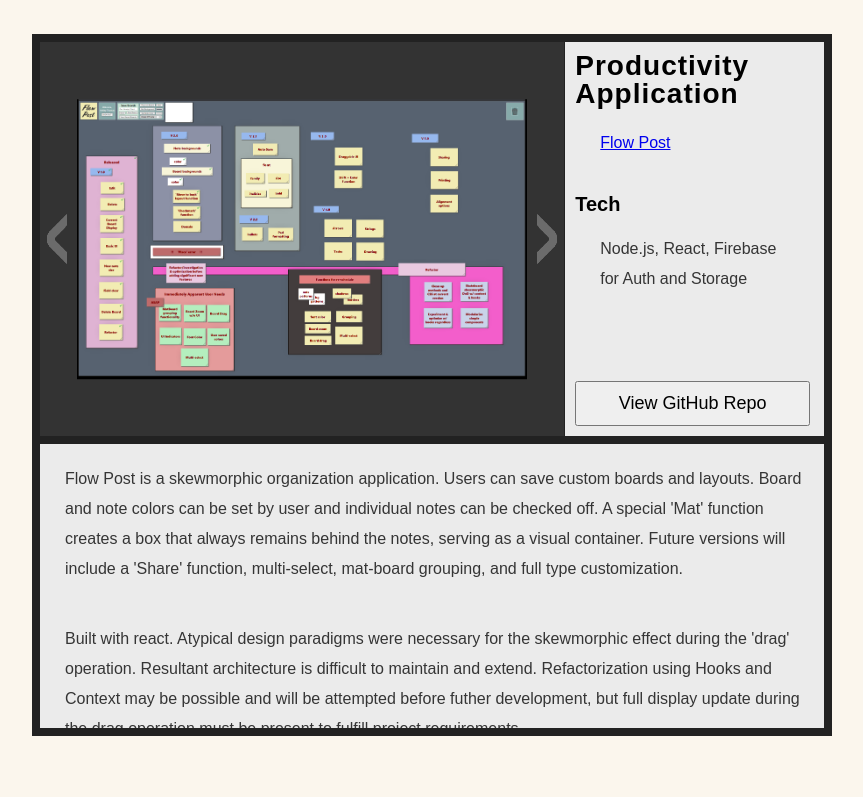
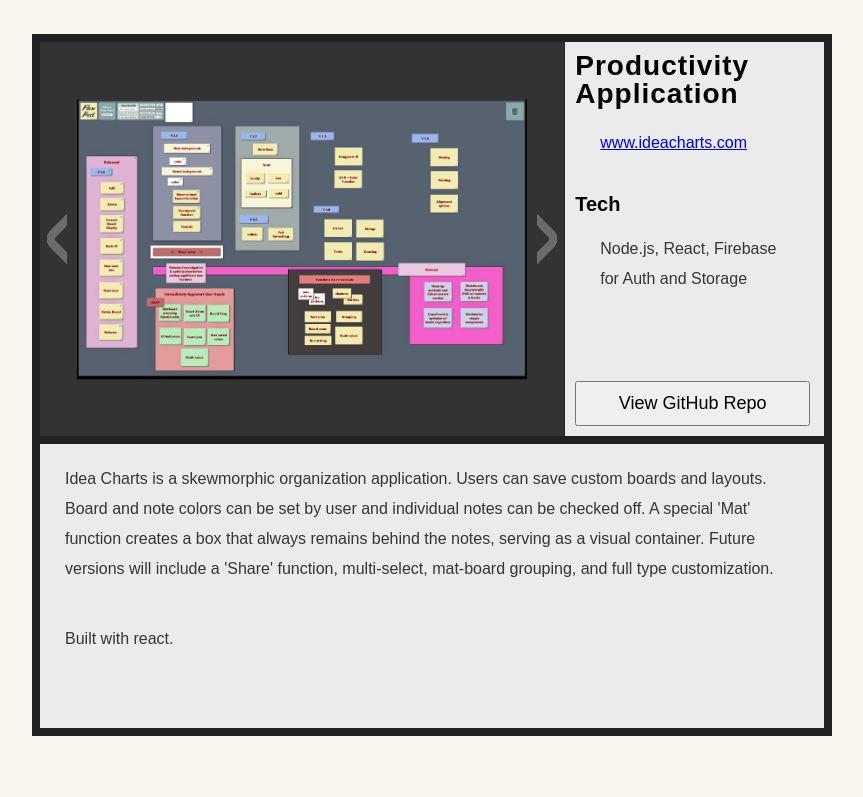
Before and after one commit to ashthomasweb/resume--job-portfolio, a website: page public/index.html in a window 1280 px wide. Shown: the part 940-1737 px from the top of the page, without its empty margins (208-1071 px from the left). Drawn offline with Linux system fonts and the light colour scheme; a web font is replaced by a local one.

Commit message:
Idea Charts title update

```diff
--- a/public/index.html
+++ b/public/index.html
@@ -79,7 +79,7 @@
             <h3>Productivity Application</h3>
             <p>
               <a href="https://flow-post.herokuapp.com" target="_blank"
-                >Flow Post</a
+                >www.ideacharts.com</a
               >
             </p>
             <br />
@@ -99,7 +99,7 @@
       <div class="card--gallery" style="margin-top: -8px; height: 300px">
         <div class="card--gallery-inner" style="overflow-y: scroll">
           <p>
-            Flow Post is a skewmorphic organization application. Users can save
+            Idea Charts is a skewmorphic organization application. Users can save
             custom boards and layouts. Board and note colors can be set by user
             and individual notes can be checked off. A special 'Mat' function
             creates a box that always remains behind the notes, serving as a
@@ -107,12 +107,7 @@
             multi-select, mat-board grouping, and full type customization.
           </p>
           <p>
-            Built with react. Atypical design paradigms were necessary for the
-            skewmorphic effect during the 'drag' operation. Resultant
-            architecture is difficult to maintain and extend. Refactorization
-            using Hooks and Context may be possible and will be attempted before
-            futher development, but full display update during the drag
-            operation must be present to fulfill project requirements.
+            Built with react.
           </p>
 
         </div>
```
